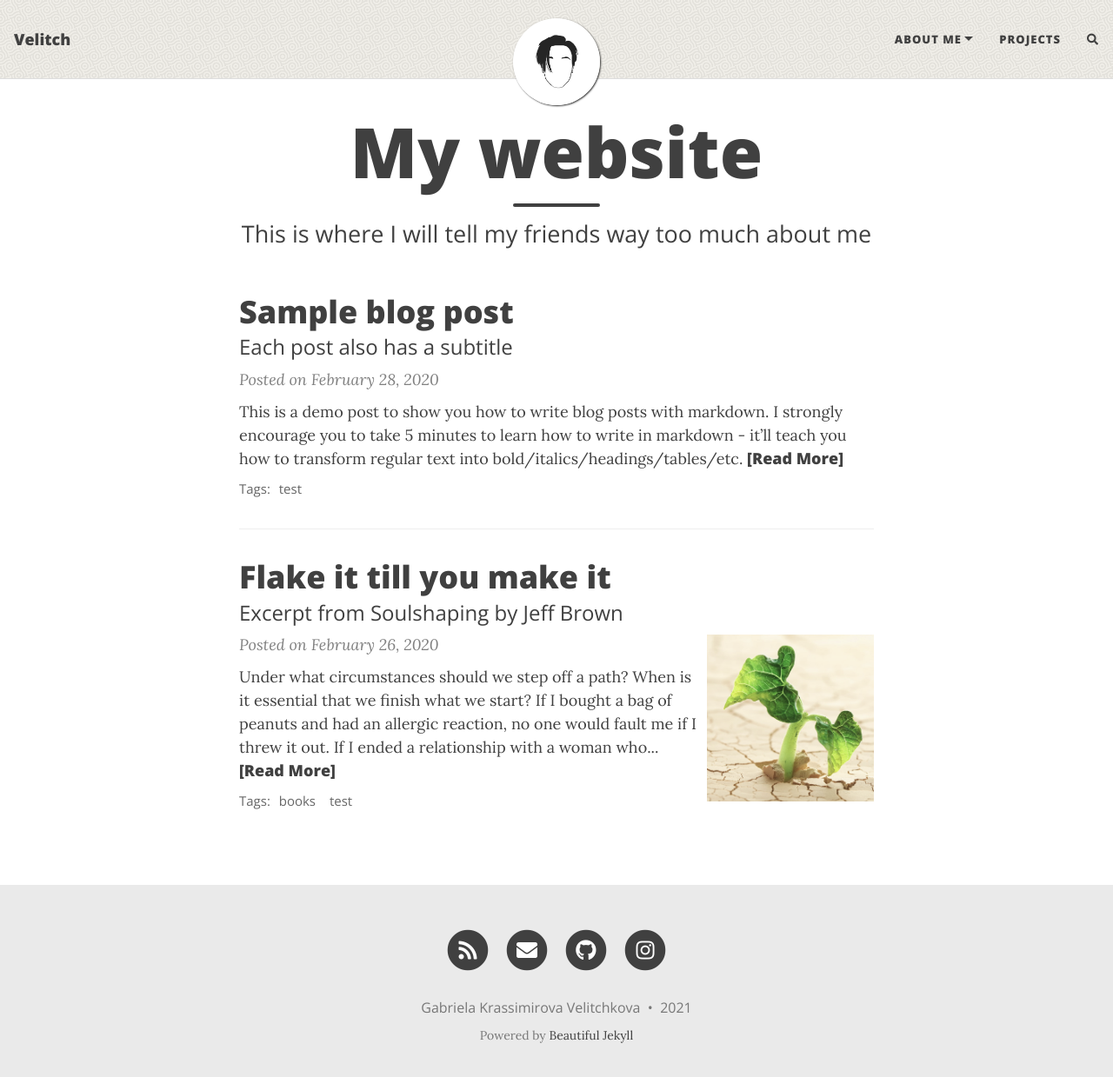
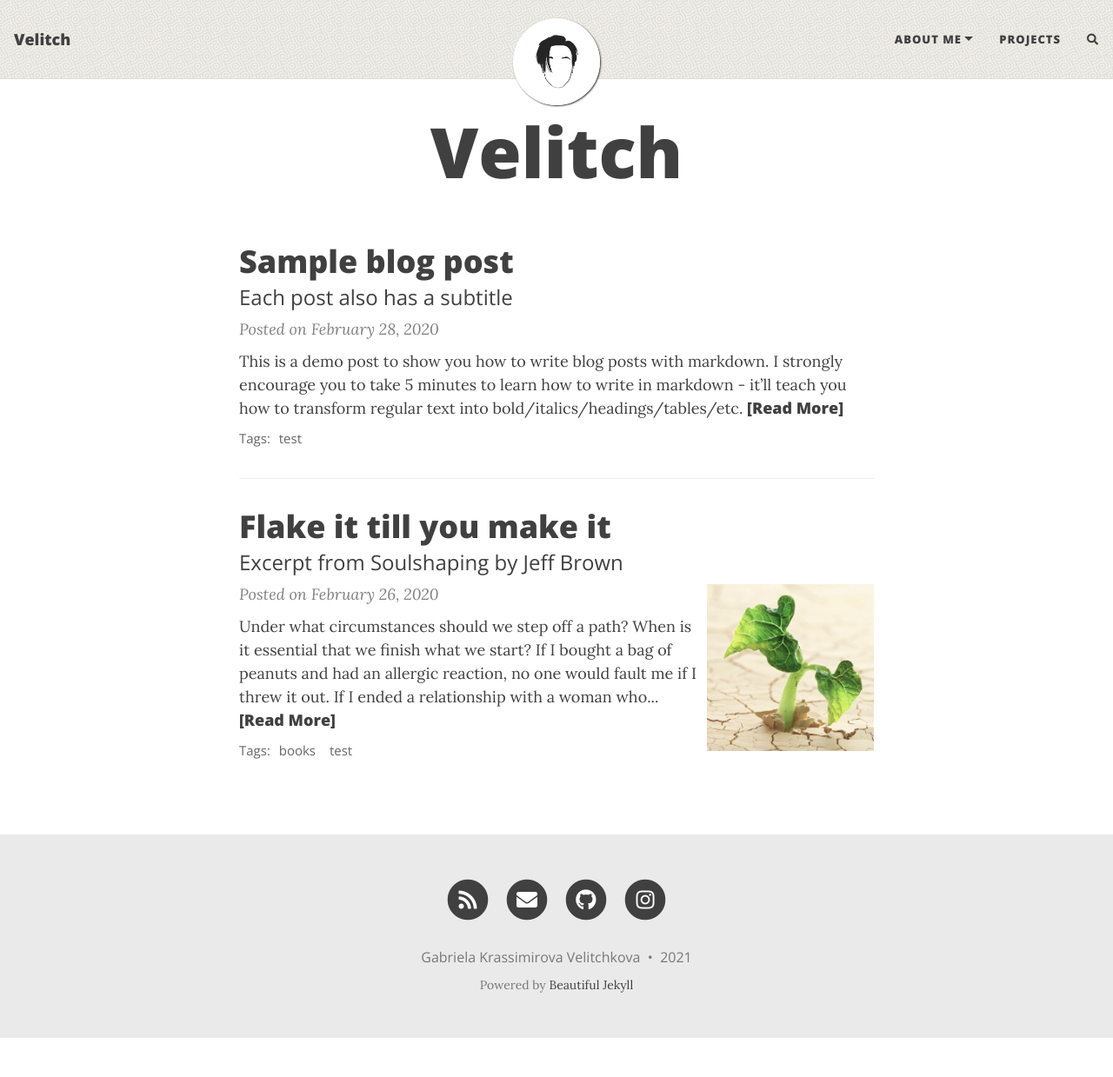
Before and after one commit to Velitch/velitch, a Jekyll site: the page built from index.html, in a window 1280 px wide and 1252 px high. Shown: the top 1239 px of the window at 87% size. Built offline with Jekyll 4.4.1, drawn with Linux system fonts in a browser that asks for light colours; nearby versions of some CDN libraries; the list of posts is cut into pages by our own code; comment, search, counter and statistics services are not loaded.

Commit message:
Update index.html

```diff
--- a/index.html
+++ b/index.html
@@ -1,5 +1,5 @@
 ---
 layout: home
-title: My website
-subtitle: This is where I will tell my friends way too much about me
+title: Velitch
+subtitle:
 ---
```
